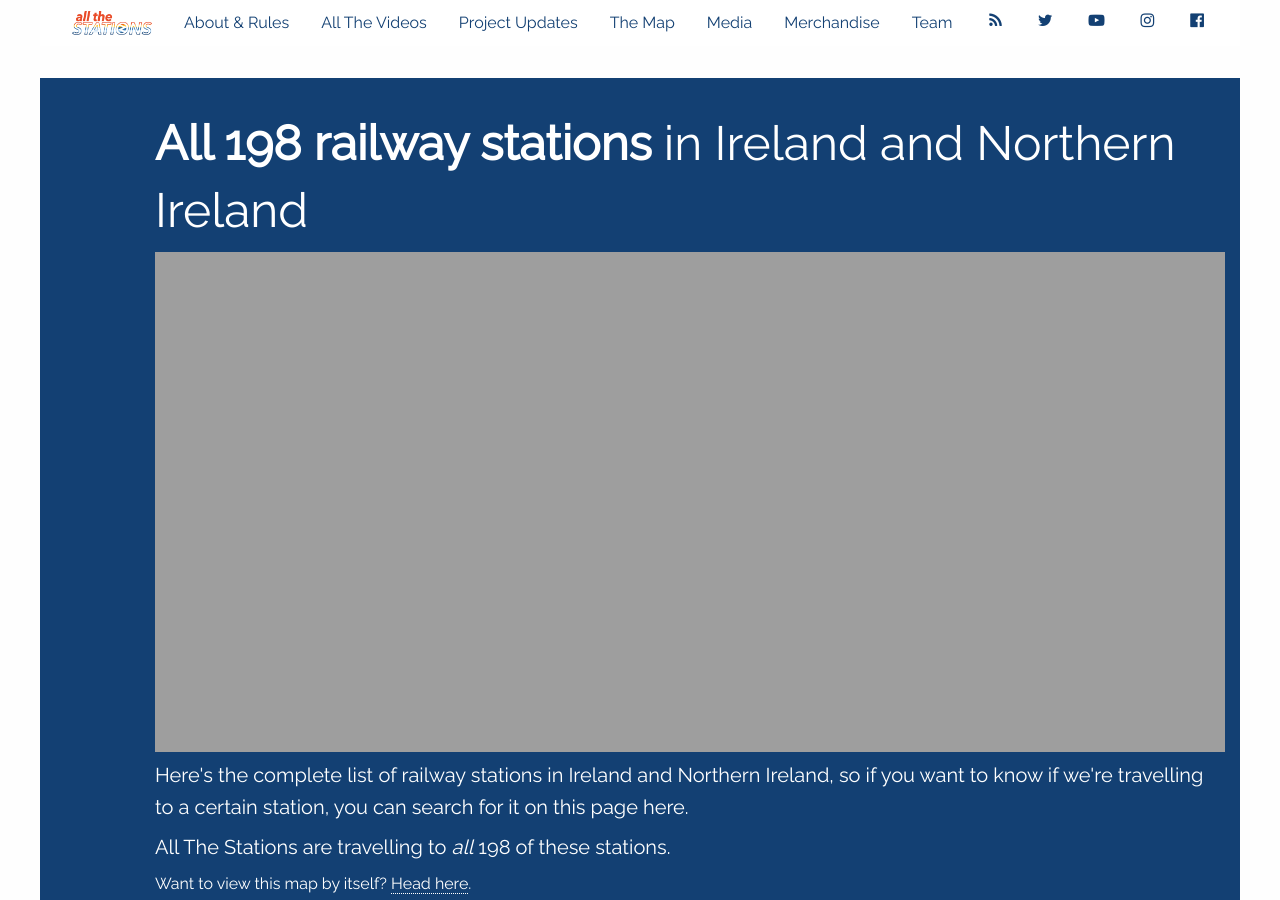
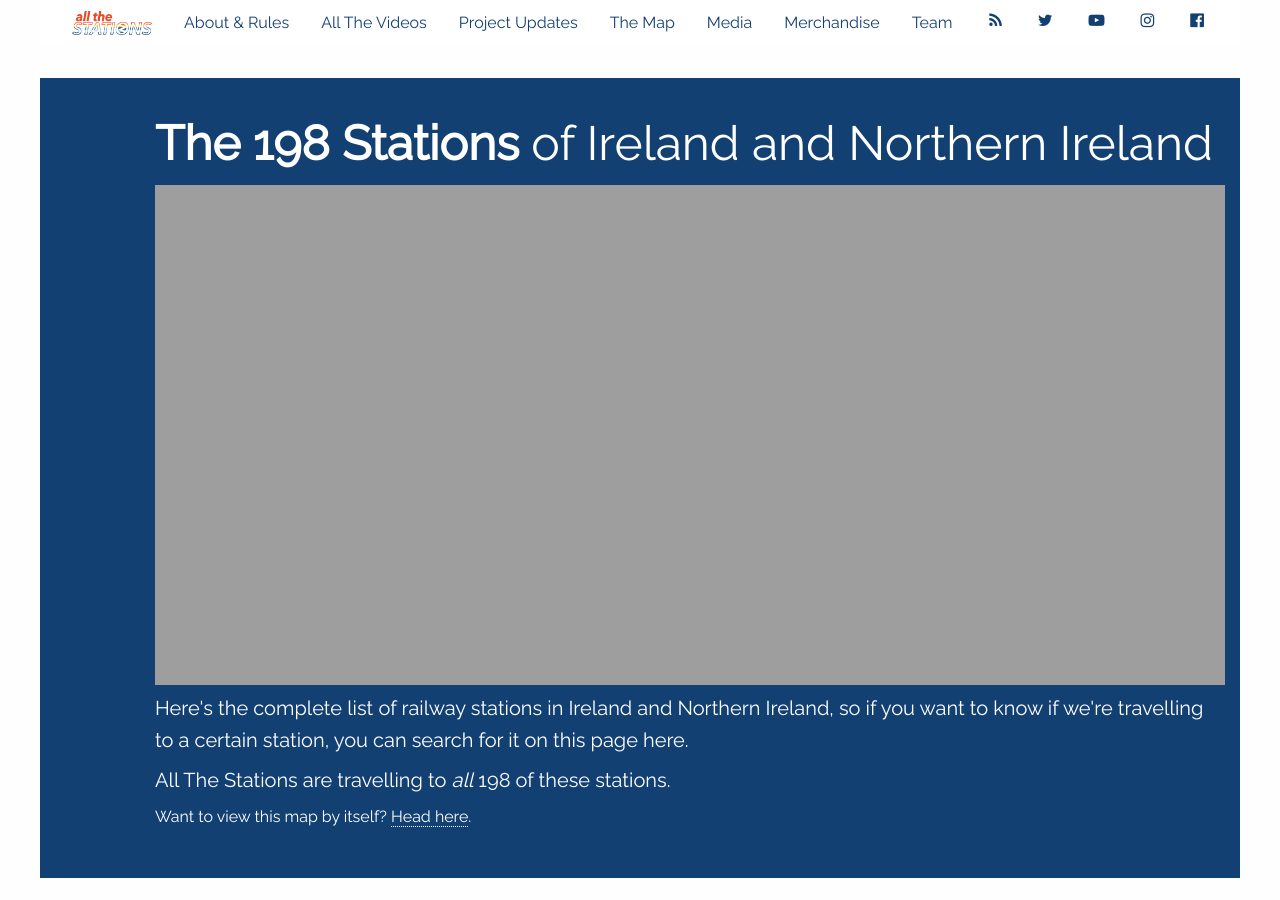
Before and after one commit to khawkins98/all-the-stations, a Jekyll site: the page built from stationlist.md, in a window 1280 px wide and 900 px high. Built offline with Jekyll 4.4.1, drawn with Linux system fonts in a browser that asks for light colours; nearby versions of some CDN libraries; comment, search, counter and statistics services are not loaded.

Commit message:
Update stationlist.md

```diff
--- a/stationlist.md
+++ b/stationlist.md
@@ -6,7 +6,7 @@ order: 5
 ---
 <div class="row padding-bottom-xlarge bgbox primary">
 	<div class="columns medium-11 columns medium-push-1 padding-top-xlarge">
-    <h1><strong>All 198 railway stations</strong> in Ireland and Northern Ireland</h1>
+    <h1><strong>The 198 Stations</strong> of Ireland and Northern Ireland</h1>
 		<iframe style="width:100%;height:500px; border:0;" src="http://www.allthestations.co.uk/map/allthestations-map.php"></iframe>
     <h3 class="lead">Here's the complete list of railway stations in Ireland and Northern Ireland, so if you want to know if we're travelling to a certain station, you can search for it on this page here.</h3>
          <h3 class="lead">All The Stations are travelling to <em>all</em> 198 of these stations.</h3>
```
